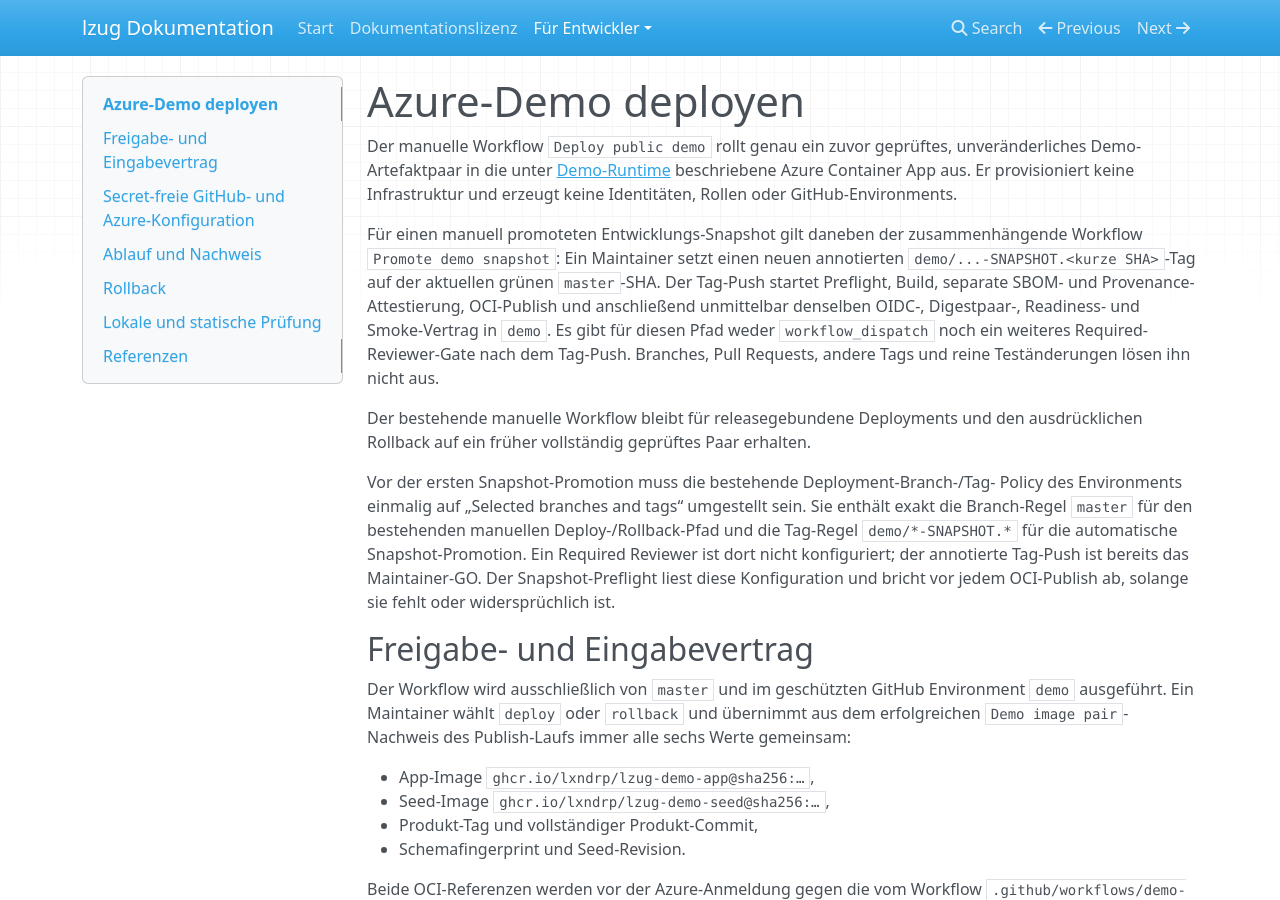
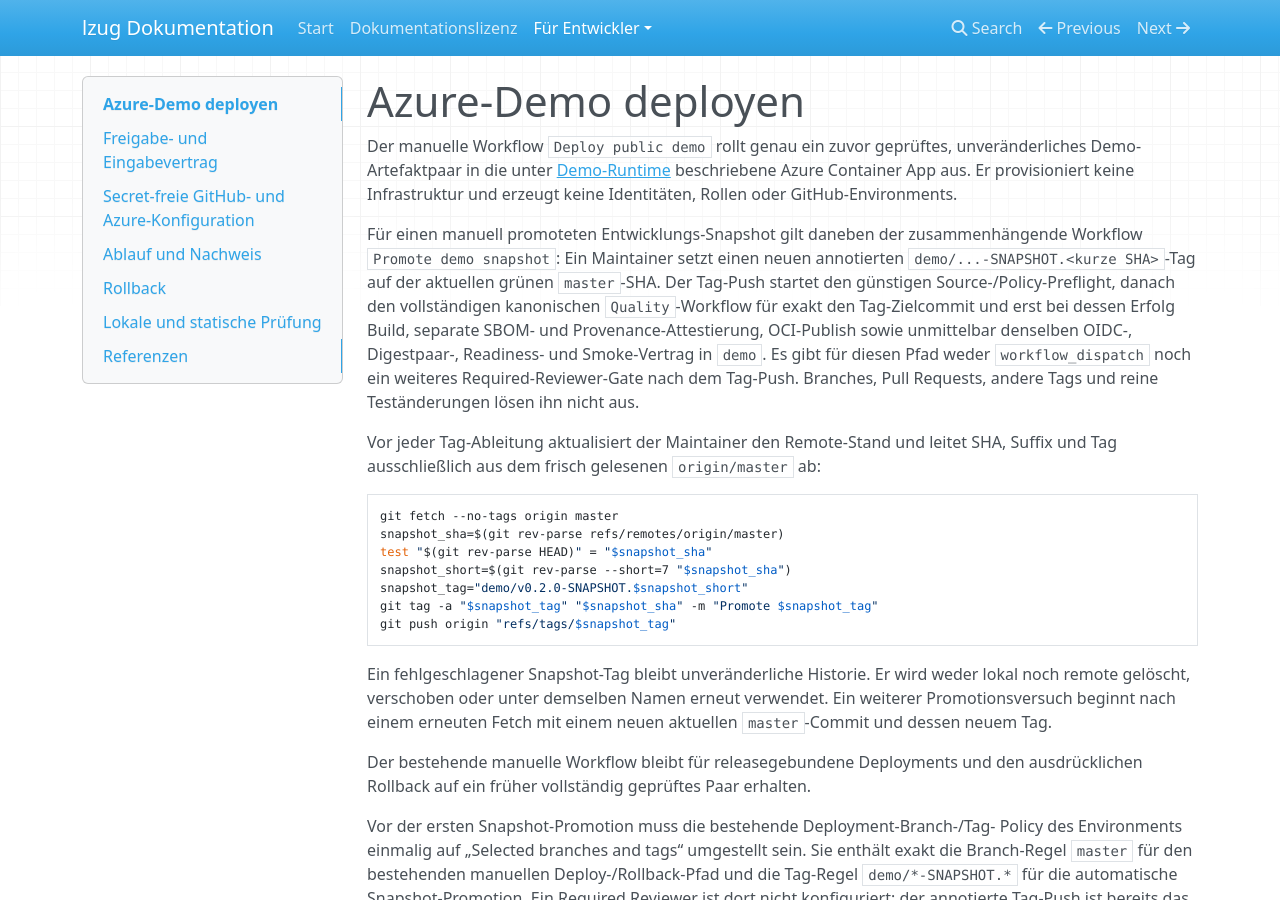
Before and after one commit to lxndrp/lzug, an MkDocs documentation site: the page built from docs/developers/demo-deployment.md, in a window 1280 px wide and 900 px high. Built offline with MkDocs 1.6.1, drawn with Linux system fonts in a browser that asks for light colours; nearby versions of some CDN libraries.

Commit message:
Run commit-exact quality for demo snapshots

````diff
--- a/docs/developers/demo-deployment.md
+++ b/docs/developers/demo-deployment.md
@@ -9,12 +9,33 @@
 Für einen manuell promoteten Entwicklungs-Snapshot gilt daneben der
 zusammenhängende Workflow `Promote demo snapshot`: Ein Maintainer setzt einen
 neuen annotierten `demo/...-SNAPSHOT.<kurze SHA>`-Tag auf der aktuellen grünen
-`master`-SHA. Der Tag-Push startet Preflight, Build, separate SBOM- und
-Provenance-Attestierung, OCI-Publish und anschließend unmittelbar denselben
-OIDC-, Digestpaar-, Readiness- und Smoke-Vertrag in `demo`. Es gibt für diesen
-Pfad weder `workflow_dispatch` noch ein weiteres Required-Reviewer-Gate nach
-dem Tag-Push. Branches, Pull Requests, andere Tags und reine Teständerungen
-lösen ihn nicht aus.
+`master`-SHA. Der Tag-Push startet den günstigen Source-/Policy-Preflight,
+danach den vollständigen kanonischen `Quality`-Workflow für exakt den
+Tag-Zielcommit und erst bei dessen Erfolg Build, separate SBOM- und
+Provenance-Attestierung, OCI-Publish sowie unmittelbar denselben OIDC-,
+Digestpaar-, Readiness- und Smoke-Vertrag in `demo`. Es gibt für diesen Pfad
+weder `workflow_dispatch` noch ein weiteres Required-Reviewer-Gate nach dem
+Tag-Push. Branches, Pull Requests, andere Tags und reine Teständerungen lösen
+ihn nicht aus.
+
+Vor jeder Tag-Ableitung aktualisiert der Maintainer den Remote-Stand und leitet
+SHA, Suffix und Tag ausschließlich aus dem frisch gelesenen `origin/master`
+ab:
+
+```sh
+git fetch --no-tags origin master
+snapshot_sha=$(git rev-parse refs/remotes/origin/master)
+test "$(git rev-parse HEAD)" = "$snapshot_sha"
+snapshot_short=$(git rev-parse --short=7 "$snapshot_sha")
+snapshot_tag="demo/v0.2.0-SNAPSHOT.$snapshot_short"
+git tag -a "$snapshot_tag" "$snapshot_sha" -m "Promote $snapshot_tag"
+git push origin "refs/tags/$snapshot_tag"
+```
+
+Ein fehlgeschlagener Snapshot-Tag bleibt unveränderliche Historie. Er wird
+weder lokal noch remote gelöscht, verschoben oder unter demselben Namen erneut
+verwendet. Ein weiterer Promotionsversuch beginnt nach einem erneuten Fetch mit
+einem neuen aktuellen `master`-Commit und dessen neuem Tag.
 
 Der bestehende manuelle Workflow bleibt für releasegebundene Deployments und
 den ausdrücklichen Rollback auf ein früher vollständig geprüftes Paar erhalten.
````
Also changed, not shown: docs/developers/decisions/0024-manuell-promotete-demo-snapshots.md (+7 -2 lines), 6 other files.
